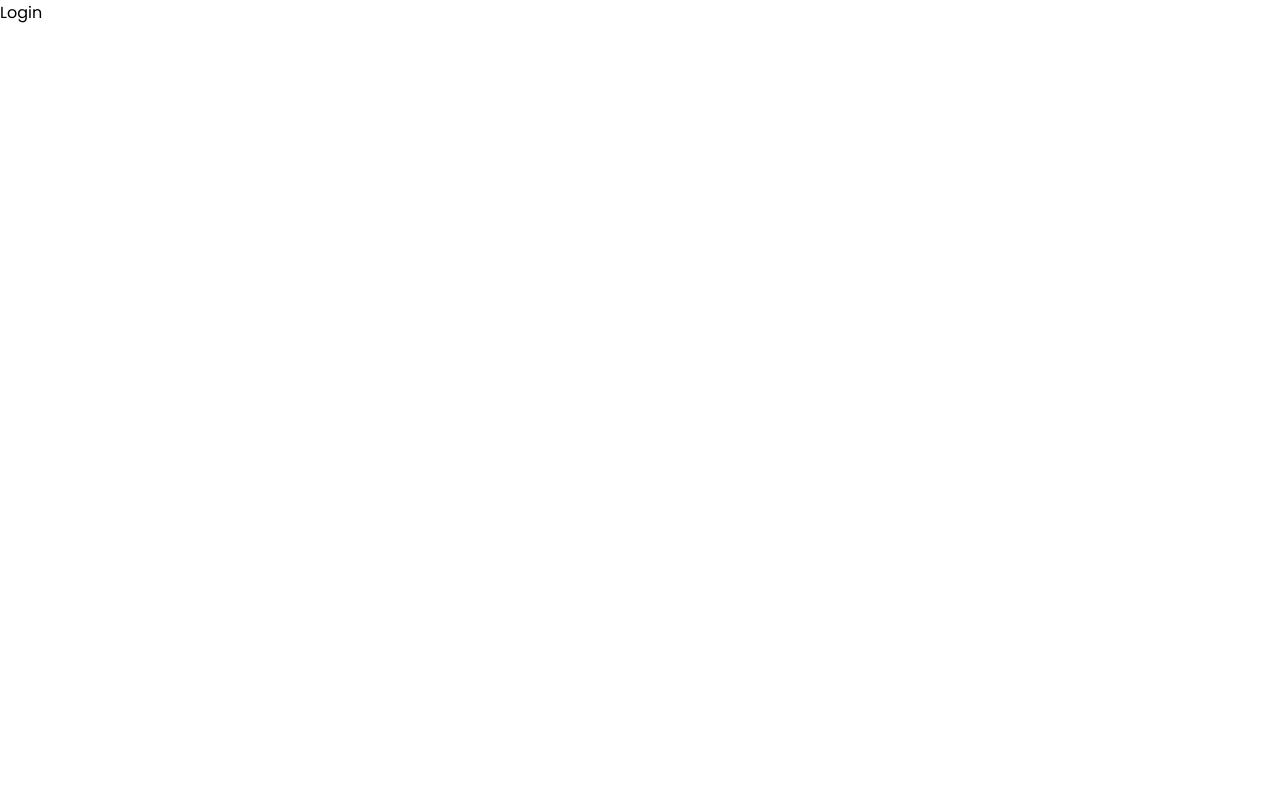
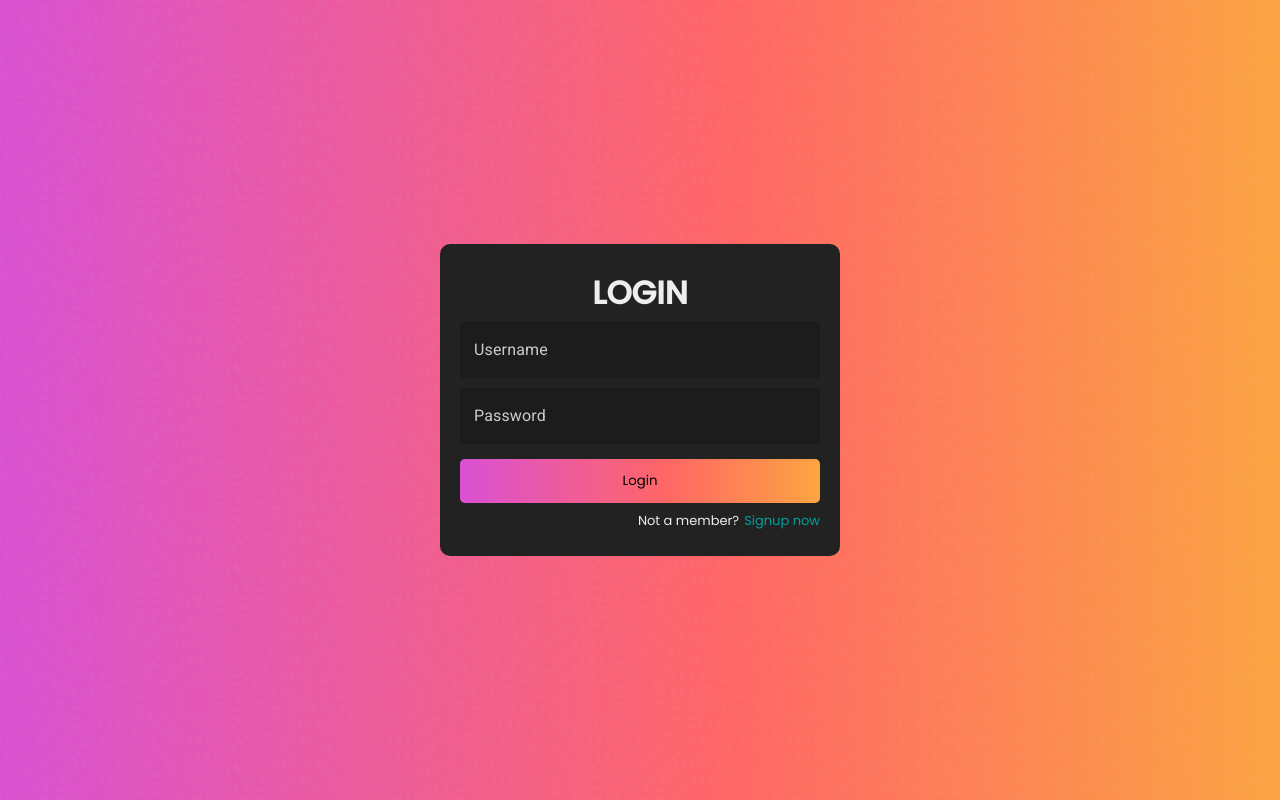
Before and after one commit to VinicciusSantos/Desafio-NgCash, a React (Create React App) app in the folder frontend/: page /login in a window 1280 px wide. Built offline with nearby package versions, Linux system fonts and the light colour scheme.

Commit message:
:sparkles: feat: login form

```diff
--- a/frontend/src/containers/Login/index.tsx
+++ b/frontend/src/containers/Login/index.tsx
@@ -1,13 +1,93 @@
-import React from 'react';
+import React, { SyntheticEvent, useState } from 'react';
+import api from '../../api';
+import Snackbar from '@mui/material/Snackbar';
+import Alert from '@mui/material/Alert';
 
-import { Container } from './styles';
+import {
+  Container,
+  FormContainer,
+  StyledTextField,
+  SubmitButton,
+  LoginRedirect,
+} from './styles';
 
 const Login: React.FC = () => {
+  const [snackbarInfos, setSnackbarInfos] = useState({
+    isOpen: false,
+    message: '',
+  });
+  const [loginData, setLoginData] = useState({
+    username: '',
+    password: '',
+  });
+
+  const handleChange = (event: any) => {
+    setLoginData({
+      ...loginData,
+      [event.target.name]: event.target.value,
+    });
+  };
+
+  const onSubmit = async (e: Event) => {
+    e.preventDefault();
+    api
+      .post('/auth/login', loginData)
+      .then((res) => console.log(res))
+      .catch((err) => {
+        setSnackbarInfos({
+          isOpen: true,
+          message: err.response.data.error,
+        });
+      });
+  };
+
+  const handleClose = (event?: SyntheticEvent | Event, reason?: string) => {
+    if (reason === 'clickaway') return;
+    setSnackbarInfos({
+      isOpen: false,
+      message: '',
+    });
+  };
+
   return (
     <Container>
-      Login
+      <FormContainer>
+        <h1>LOGIN</h1>
+        <StyledTextField
+          id="outlined-basic"
+          name="username"
+          label="Username"
+          value={loginData.username}
+          onChange={(e) => handleChange(e)}
+          variant="outlined"
+        />
+        <StyledTextField
+          id="outlined-basic"
+          name="password"
+          label="Password"
+          value={loginData.password}
+          onChange={(e) => handleChange(e)}
+          variant="outlined"
+        />
+        <SubmitButton onClick={(e: any) => onSubmit(e)}>Login</SubmitButton>
+        <LoginRedirect>
+          Not a member?
+          <a href="/login">Signup now</a>
+        </LoginRedirect>
+      </FormContainer>
+
+      <Snackbar
+        open={snackbarInfos.isOpen}
+        autoHideDuration={4000}
+        anchorOrigin={{ "horizontal": "left", "vertical": "top"}}
+        onClose={handleClose}
+      >
+        <Alert onClose={handleClose} variant="filled" severity="error" sx={{ width: '100%' }}>
+          {snackbarInfos.message}
+        </Alert>
+      </Snackbar>
     </Container>
   );
-}
+};
 
 export default Login;
--- a/frontend/src/containers/Login/styles.ts
+++ b/frontend/src/containers/Login/styles.ts
@@ -1,5 +1,101 @@
+import TextField from '@mui/material/TextField';
 import styled from 'styled-components';
 
 export const Container = styled.div`
+  width: 100vw;
+  height: 100vh;
+  background: linear-gradient(
+    90deg,
+    #f9d923,
+    #00a19d,
+    #0c87b7,
+    #cb49ff,
+    #ff6666,
+    #f9d923
+  );
+  background-size: 400%;
+  animation: glow 25s linear infinite;
 
+  display: flex;
+  flex-direction: column;
+  align-items: center;
+  justify-content: center;
+
+  &:after {
+    background-image: url('../assets/swirl.png');
+    position: absolute;
+    top: 0;
+    z-index: 0;
+    content: '';
+    width: 100%;
+    height: 100%;
+    opacity: .5;
+  }
 `;
+
+export const FormContainer = styled.form`
+  z-index: 1;
+  background-color: #222;
+  color: #eee;
+  border-radius: 10px;
+  padding: 10px;
+  height: auto;
+  padding: 25px 0;
+  width: 400px;
+  display: flex;
+  flex-direction: column;
+  align-items: center;
+`;
+
+export const StyledTextField = styled(TextField)`
+  width: 90%;
+  margin: 5px 0 !important;
+
+  .MuiInputBase-root {
+      background-color: #1c1c1c !important;
+  }
+
+  * {
+    border-color: #00000010 !important;
+    color: #ccc !important;
+  }
+`;
+
+export const SubmitButton = styled.button`
+  border-color: transparent;
+  border-radius: 5px;
+  background: linear-gradient(
+    90deg,
+    #f9d923,
+    #00a19d,
+    #0c87b7,
+    #cb49ff,
+    #ff6666,
+    #f9d923
+  );
+  background-size: 400%;
+  animation: glow 25s linear infinite;
+  width: 90%;
+  padding: 10px 0;
+  margin-top: 10px;
+  cursor: pointer;
+`;
+
+export const LoginRedirect = styled.div`
+    font-size: 13px;
+    width: 90%;
+    margin-top: 8px;
+    text-align: end;
+
+    a {
+        margin-left: 5px;
+        text-decoration: none;
+        color: #00a19d;
+        transition-duration: .3s;
+
+        &:hover {
+            transition-duration: .3s;
+            color: #00c990;
+        }
+    }
+`;
```
